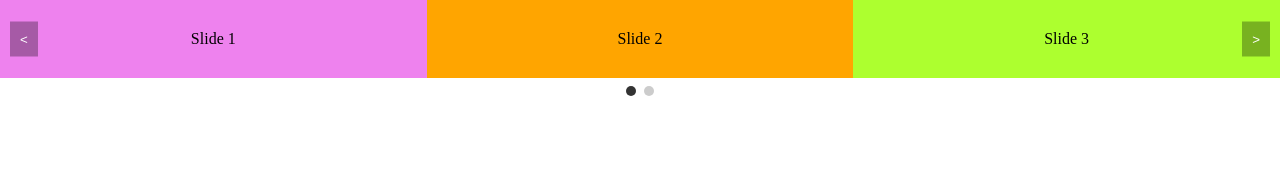
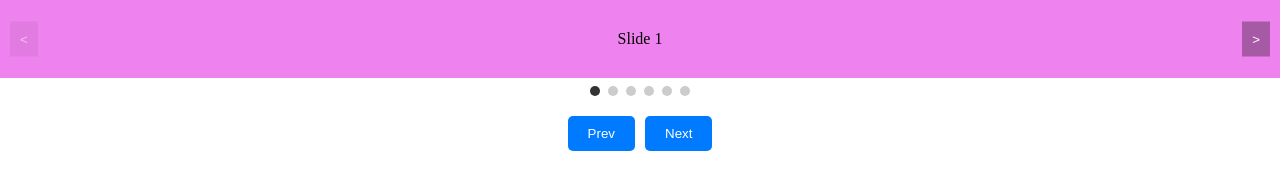
Before and after one commit to mycvlnn/Slidezy.js, a website: page index.html in a window 1280 px wide. Drawn offline with Linux system fonts and the light colour scheme.

Commit message:
feat: arrows text, prev & next button

```diff
--- a/index.html
+++ b/index.html
@@ -38,6 +38,35 @@
             .slide-6 {
                 background: lightcoral;
             }
+
+            .custom-nav {
+                display: flex;
+                justify-content: center;
+                margin-top: 20px;
+            }
+
+            .custom-nav button {
+                padding: 10px 20px;
+                margin: 0 5px;
+                border: none;
+                background-color: #007bff;
+                color: white;
+                cursor: pointer;
+                border-radius: 5px;
+            }
+
+            .custom-nav button:hover {
+                background-color: #0056b3;
+            }
+
+            .custom-nav button:disabled {
+                background-color: #ccc;
+                cursor: not-allowed;
+            }
+
+            .custom-nav button:disabled:hover {
+                background-color: #ccc;
+            }
         </style>
     </head>
     <body>
@@ -49,6 +78,11 @@
             <div class="slide-5">Slide 5</div>
             <div class="slide-6">Slide 6</div>
         </div>
+        <div class="custom-nav">
+            <button class="nav-prev">Prev</button>
+            <button class="nav-next">Next</button>
+        </div>
+
         <script src="./src/slidezy.js"></script>
     </body>
 </html>
--- a/src/slidezy.js
+++ b/src/slidezy.js
@@ -28,36 +28,35 @@ Slidezy.prototype._createTrack = function () {
 Slidezy.prototype._createNavigation = function () {
     if (!this.options.arrows) return;
 
-    if (typeof this.options.renderPrevArrow === "function") {
-        this.prevButton = this.options.renderPrevArrow({
-            className: "slidezy-prev",
-        });
-    } else {
-        this.prevButton = document.createElement("button");
+    this.prevButton = this.options.prevArrowButton
+        ? document.querySelector(this.options.prevArrowButton)
+        : document.createElement("button");
+
+    this.nextButton = this.options.nextArrowButton
+        ? document.querySelector(this.options.nextArrowButton)
+        : document.createElement("button");
+
+    if (!this.options.prevArrowButton) {
         this.prevButton.classList.add("slidezy-prev");
-        this.prevButton.innerText = "<";
+        this.prevButton.innerText = this.options.arrowsText[0];
+        this.content.appendChild(this.prevButton);
     }
 
-    if (this.options.renderNextArrow) {
-        this.nextButton = this.options.renderNextArrow({
-            className: "slidezy-next",
-        });
-    } else {
-        this.nextButton = document.createElement("button");
+    if (!this.options.nextArrowButton) {
         this.nextButton.classList.add("slidezy-next");
-        this.nextButton.innerText = ">";
+        this.nextButton.innerText = this.options.arrowsText[1];
+        this.content.appendChild(this.nextButton);
     }
 
-    if (this.prevButton && this.nextButton) {
-        // Add events
+    // Add events
+    if (this.prevButton)
         this.prevButton.onclick = () => this.moveSlide(-this.options.slidesToScroll);
+
+    if (this.nextButton)
         this.nextButton.onclick = () => this.moveSlide(this.options.slidesToScroll);
-
-        this.content.append(this.prevButton, this.nextButton);
-    }
 };
 
-Slidezy.prototype._checkDisabledNavigation = function () {
+Slidezy.prototype._checkDisabledNav = function () {
     if (this.options.loop) return; // Trong trường hợp loop thì không cần kiểm tra
 
     if (this.currentSlideIndex <= 0) {
@@ -79,6 +78,11 @@ Slidezy.prototype._checkDisabledNavigation = function () {
         this.nextButton.removeAttribute("disabled");
         this.nextButton.classList.remove("disabled");
     }
+};
+
+// Lấy ra số lượng slide nhìn bằng mắt thường thực tế mà không tính slide giả lập (2 đầu và 2 cuối)
+Slidezy.prototype._getRealSlideCount = function () {
+    return this.slides.length - (this.options.loop ? this.options.items * 2 : 0);
 };
 
 // Hàm thực hiện cập nhật vị trí của track
@@ -103,11 +107,12 @@ Slidezy.prototype.moveSlide = function (step) {
         this._isTransitioning = true;
 
         this.track.ontransitionend = () => {
-            if (this.currentSlideIndex <= 0) {
-                this.currentSlideIndex = maxIndex - this.options.items;
+            const slideCount = this._getRealSlideCount();
+            if (this.currentSlideIndex < this.options.items) {
+                this.currentSlideIndex += slideCount;
                 this._updatePosition(true);
-            } else if (this.currentSlideIndex >= maxIndex) {
-                this.currentSlideIndex = this.options.items;
+            } else if (this.currentSlideIndex > slideCount) {
+                this.currentSlideIndex -= slideCount;
                 this._updatePosition(true);
             }
             this._isTransitioning = false;
@@ -115,7 +120,7 @@ Slidezy.prototype.moveSlide = function (step) {
     }
 
     this._updatePosition();
-    this._checkDisabledNavigation();
+    this._checkDisabledNav();
 };
 
 Slidezy.prototype._autoplay = function () {
@@ -134,11 +139,10 @@ Slidezy.prototype._autoplay = function () {
 
 Slidezy.prototype._updateDot = function () {
     if (!this.options.dots) return;
-    let realIndex = this.currentSlideIndex;
-    if (this.options.loop) {
-        const slideCount = this.slides.length - this.options.items * 2;
-        realIndex = (this.currentSlideIndex - this.options.items + slideCount) % slideCount;
-    }
+    const slideCount = this._getRealSlideCount();
+    const realIndex = this.options.loop
+        ? (this.currentSlideIndex - this.options.items + slideCount) % slideCount
+        : this.currentSlideIndex;
     const pageIndex = Math.floor(realIndex / this.options.items);
 
     this.dots.forEach((dot, index) => {
@@ -151,7 +155,7 @@ Slidezy.prototype._createDots = function () {
     if (!this.options.dots) return;
     this.dotsContainer = document.createElement("div");
     this.dotsContainer.classList.add("slidezy-dots");
-    const slideCount = this.slides.length - (this.options.loop ? this.options.items * 2 : 0);
+    const slideCount = this._getRealSlideCount();
     const pageCount = Math.ceil(slideCount / this.options.items);
     for (let i = 0; i < pageCount; i++) {
         const dot = document.createElement("button");
@@ -177,7 +181,7 @@ Slidezy.prototype._init = function () {
     this._createContent();
     this._createTrack();
     this._createNavigation();
-    this._checkDisabledNavigation();
+    this._checkDisabledNav();
     this._createDots();
     this._updatePosition();
     this._autoplay();
@@ -193,8 +197,9 @@ function Slidezy(selector, options) {
             autoplaySpeed: 3000,
             dots: false,
             arrows: true,
-            renderPrevArrow: null,
-            renderNextArrow: null,
+            arrowsText: ["<", ">"],
+            prevArrowButton: null,
+            nextArrowButton: null,
         },
         options
     );
@@ -213,11 +218,17 @@ function Slidezy(selector, options) {
 }
 
 const mySlider = new Slidezy("#my-slider", {
-    loop: true,
-    items: 3,
-    slidesToScroll: 1,
+    loop: false,
+    items: 1,
+    slidesToScroll: 2,
     autoplay: false,
     autoplaySpeed: 5000,
     dots: true,
     arrows: true,
+    // prevArrowButton: ".nav-prev",
+    // nextArrowButton: ".nav-next",
+    // arrowsText: ["Lùi", "Tiến"],
 });
+
+// (6) 1 2 3 4 5 6 (1)
+//  0  1 2 3 4 5 6  7
```
